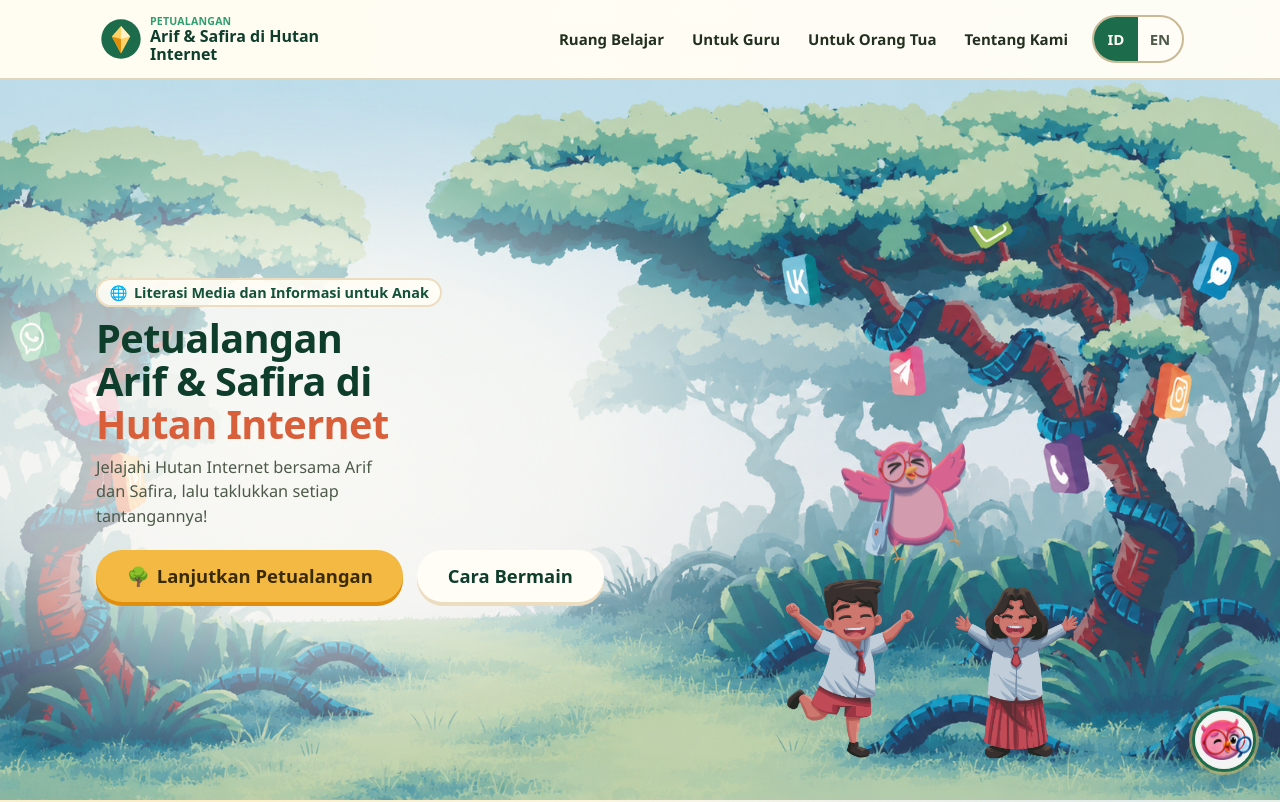
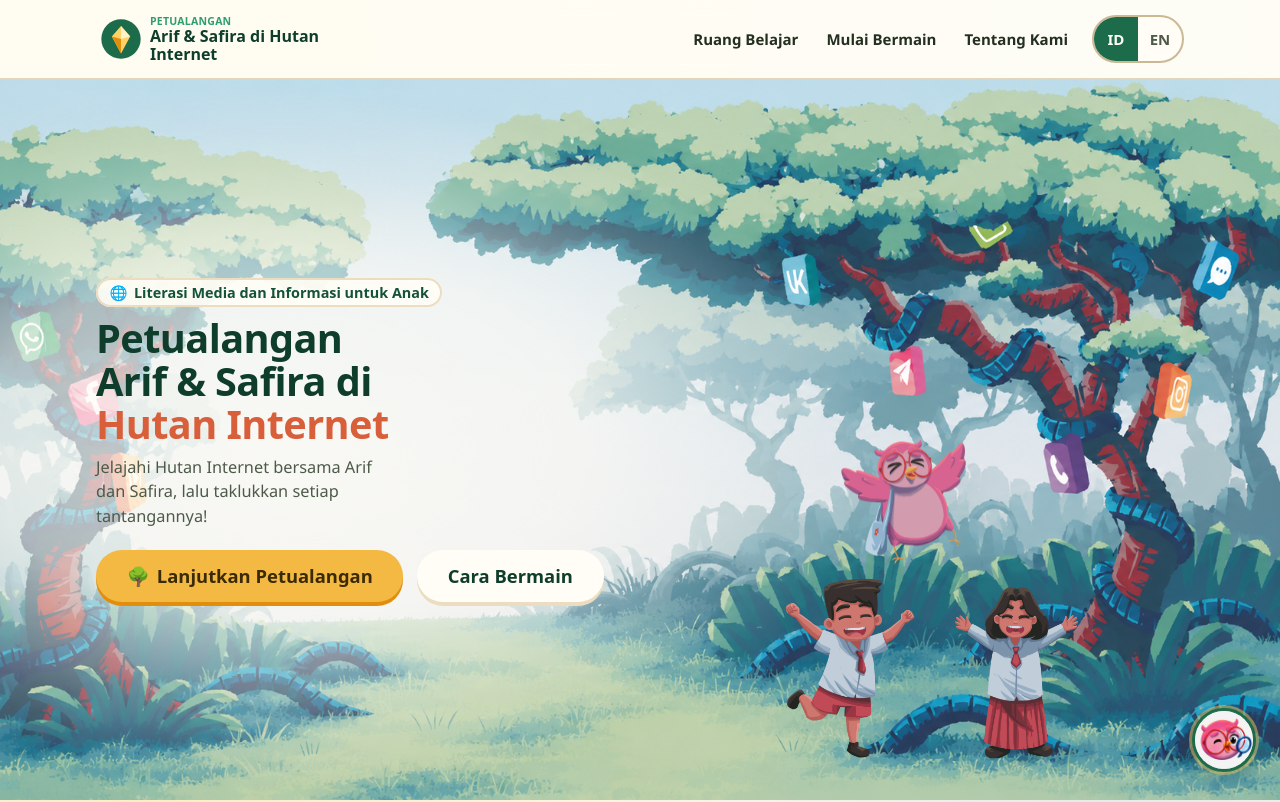
Before and after one commit to satriovnk513/petualangan-hutan-internet, a React (Vite) app: page / in a window 1280 px wide. Shown: the top 802 px of the page. Built offline with nearby package versions, Linux system fonts and the light colour scheme.

Commit message:
feat: perbarui navigasi header dan integrasikan materi presentasi PDF di Toolkit Ruang Belajar

```diff
--- a/src/components/Header.jsx
+++ b/src/components/Header.jsx
@@ -11,20 +11,15 @@ export default function Header() {
   const { lang } = useLang()
   const t = getUi(lang)
 
-  /* Menu mendatar di desktop sengaja hanya berisi tiga halaman pendamping.
-   * Beranda dijangkau lewat logo, dan permainan lewat tombol utama di hero,
-   * supaya tidak ada tombol yang berulang. */
   const navItems = [
     { to: '/ruang-belajar', label: t.nav.library, emoji: '📚' },
-    { to: '/guru', label: t.nav.teachers, emoji: '👩‍🏫' },
-    { to: '/orang-tua', label: t.nav.parents, emoji: '👨‍👩‍👧' },
+    { to: '/mulai', label: t.nav.play, emoji: '🌳' },
     { to: '/tentang', label: t.nav.about, emoji: '💡' },
   ]
 
-  /* Di ponsel, menu tarik adalah satu-satunya navigasi, jadi isinya lengkap. */
+  /* Di ponsel, menu tarik menyertakan Beranda lalu ketiga menu utama di atas. */
   const menuItems = [
     { to: '/', label: t.nav.home, emoji: '🏡', end: true },
-    { to: '/main', label: t.nav.play, emoji: '🌳' },
     ...navItems,
   ]
 
--- a/src/data/library.js
+++ b/src/data/library.js
@@ -70,40 +70,34 @@ export const libraryData = {
     toolkits: [
       {
         id: 'tk-01',
-        type: 'PDF',
+        type: 'Panduan',
         audience: 'guru',
-        fileUrl: null,
+        link: '/guru',
         icon: '📖',
         title: 'Panduan Guru: Literasi Digital Kelas 4-6',
-        description: 'Materi lengkap untuk mengajarkan keamanan berinternet di kelas.'
+        description: 'Materi lengkap untuk mengajarkan keamanan berinternet di kelas.',
+        actionText: 'Buka Halaman Guru',
       },
       {
         id: 'tk-02',
-        type: 'PDF',
+        type: 'Panduan',
         audience: 'orang-tua',
-        fileUrl: null,
+        link: '/orang-tua',
         icon: '👪',
         title: 'Panduan Orang Tua: Mendampingi Anak di Dunia Digital',
-        description: 'Tips mendampingi petualangan anak di Hutan Internet.'
-      },
-      {
-        id: 'tk-03',
-        type: 'Worksheet',
-        audience: 'anak',
-        fileUrl: null,
-        icon: '✏️',
-        title: 'Worksheet: Detektif Hutan Internet',
-        description: 'Lembar kerja seru untuk menguji pengetahuan digitalmu!'
+        description: 'Tips mendampingi petualangan anak di Hutan Internet.',
+        actionText: 'Buka Halaman Orang Tua',
       },
       {
         id: 'tk-04',
-        type: 'Presentasi',
+        type: 'PDF',
         audience: 'guru',
-        fileUrl: null,
+        fileUrl: '/materials/Paparan_Hutan_Internet_FINAL.pdf',
         icon: '📊',
         title: 'Materi Presentasi Literasi Digital',
-        description: 'Slide interaktif untuk mengajar literasi digital.'
-      }
+        description: 'Slide interaktif untuk mengajar literasi digital format PDF.',
+        actionText: 'Buka / Unduh Paparan (PDF)',
+      },
     ]
   },
   en: {
@@ -161,40 +155,34 @@ export const libraryData = {
     toolkits: [
       {
         id: 'tk-01',
-        type: 'PDF',
+        type: 'Guide',
         audience: 'guru',
-        fileUrl: null,
+        link: '/guru',
         icon: '📖',
         title: 'Teacher Guide: Digital Literacy for Grades 4-6',
-        description: 'Complete material to teach internet safety in the classroom.'
+        description: 'Complete material to teach internet safety in the classroom.',
+        actionText: 'Open Teacher Page',
       },
       {
         id: 'tk-02',
-        type: 'PDF',
+        type: 'Guide',
         audience: 'orang-tua',
-        fileUrl: null,
+        link: '/orang-tua',
         icon: '👪',
         title: 'Parent Guide: Accompanying Kids in the Digital World',
-        description: 'Tips for guiding your child\'s adventure in the Internet Forest.'
-      },
-      {
-        id: 'tk-03',
-        type: 'Worksheet',
-        audience: 'anak',
-        fileUrl: null,
-        icon: '✏️',
-        title: 'Worksheet: Internet Forest Detective',
-        description: 'Fun worksheets to test your digital knowledge!'
+        description: 'Tips for guiding your child\'s adventure in the Internet Forest.',
+        actionText: 'Open Parent Page',
       },
       {
         id: 'tk-04',
-        type: 'Presentasi',
+        type: 'PDF',
         audience: 'guru',
-        fileUrl: null,
+        fileUrl: '/materials/Paparan_Hutan_Internet_FINAL.pdf',
         icon: '📊',
         title: 'Digital Literacy Presentation Materials',
-        description: 'Interactive slides for teaching digital literacy.'
-      }
+        description: 'Interactive presentation slides in PDF format for teaching digital literacy.',
+        actionText: 'Open / Download Slides (PDF)',
+      },
     ]
   }
 };
--- a/src/pages/Library.jsx
+++ b/src/pages/Library.jsx
@@ -148,14 +148,18 @@ export default function Library() {
                       {tk.description}
                     </p>
                     <div className="toolkit-card__action">
-                      {tk.fileUrl ? (
+                      {tk.link ? (
+                        <Link to={tk.link} className="btn btn--accent btn--sm">
+                          {tk.actionText || t.library.viewResource} →
+                        </Link>
+                      ) : tk.fileUrl ? (
                         <a
                           href={tk.fileUrl}
                           target="_blank"
                           rel="noopener noreferrer"
                           className="btn btn--accent btn--sm"
                         >
-                          {t.library.viewResource} 📥
+                          {tk.actionText || t.library.viewResource} 📥
                         </a>
                       ) : (
                         <button
```
Also changed, not shown: 1 other file (tests, documents, lock files or other folders).
